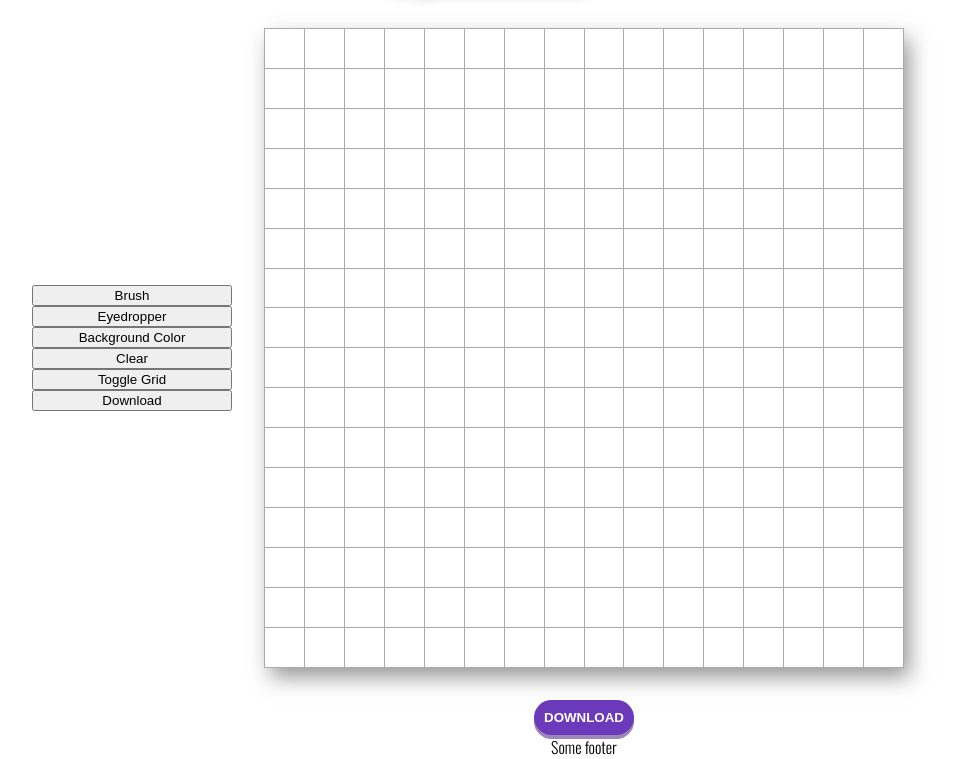
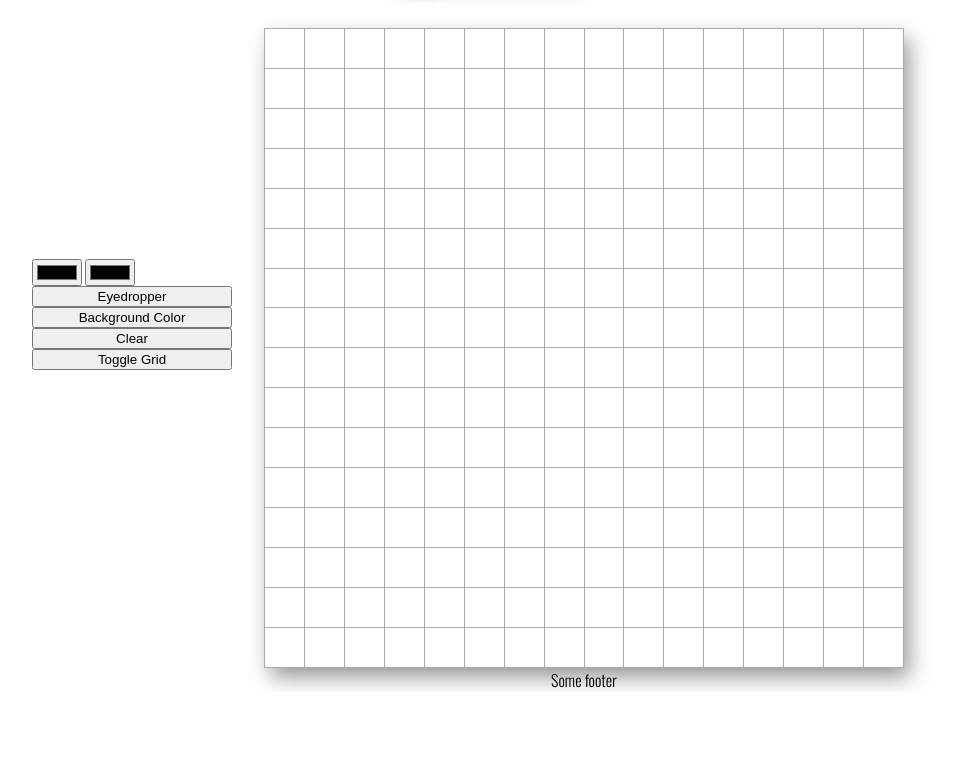
Before and after one commit to nanachichi/etch-a-sketch, a plain HTML site: page index.html in a window 1280 px wide. Shown: the part 129-888 px from the top of the page, without its empty margins (56-1009 px from the left). After the commit the page ends 821 px from the top, so only its background shows below. Drawn offline with nearby package versions, Linux system fonts and the light colour scheme.

Commit message:
Add color pickers

```diff
--- a/index.html
+++ b/index.html
@@ -16,12 +16,14 @@
     <div class="header"><h1>Etch-A-Sketch</h1></div>
     <div class="content">
       <div class="tools">
-        <button>Brush</button>
+        <div class="colors">
+          <input type="color" id="color-picker"/>
+          <input type="color" id="previous-color"/>
+        </div>
         <button>Eyedropper</button>
-        <button>Background Color</button>
+        <button onclick="changeBackgroundColor()">Background Color</button>
         <button onclick="clearGrid()">Clear</button>
         <button onclick="toggleGrid()">Toggle Grid</button>
-        <button class="download">Download</button>
       </div>
       <!-- MIDDLE CONTENT -->
       <div class="middle">
@@ -35,7 +37,7 @@
             id="myRange"
           />
           <span id="value"></span>
-          <button onclick="generateNewGrid()" type="button">APPLY</button>
+          <button onclick="generateNewGrid()" class="btn">APPLY</button>
         </div>
         <!-- oncontextmenu="return false;" to disable right click menu opening -->
         <!-- ondragstart="return false;" ondrop="return false;" to disable drag and drop  -->
@@ -46,7 +48,6 @@
           ondragstart="return false;"
           ondrop="return false;"
         ></div>
-        <button onclick="download()">DOWNLOAD</button>
       </div>
       <div class="flex-grow-right"></div>
       <!-- MIDDLE CONTENT -->
```
